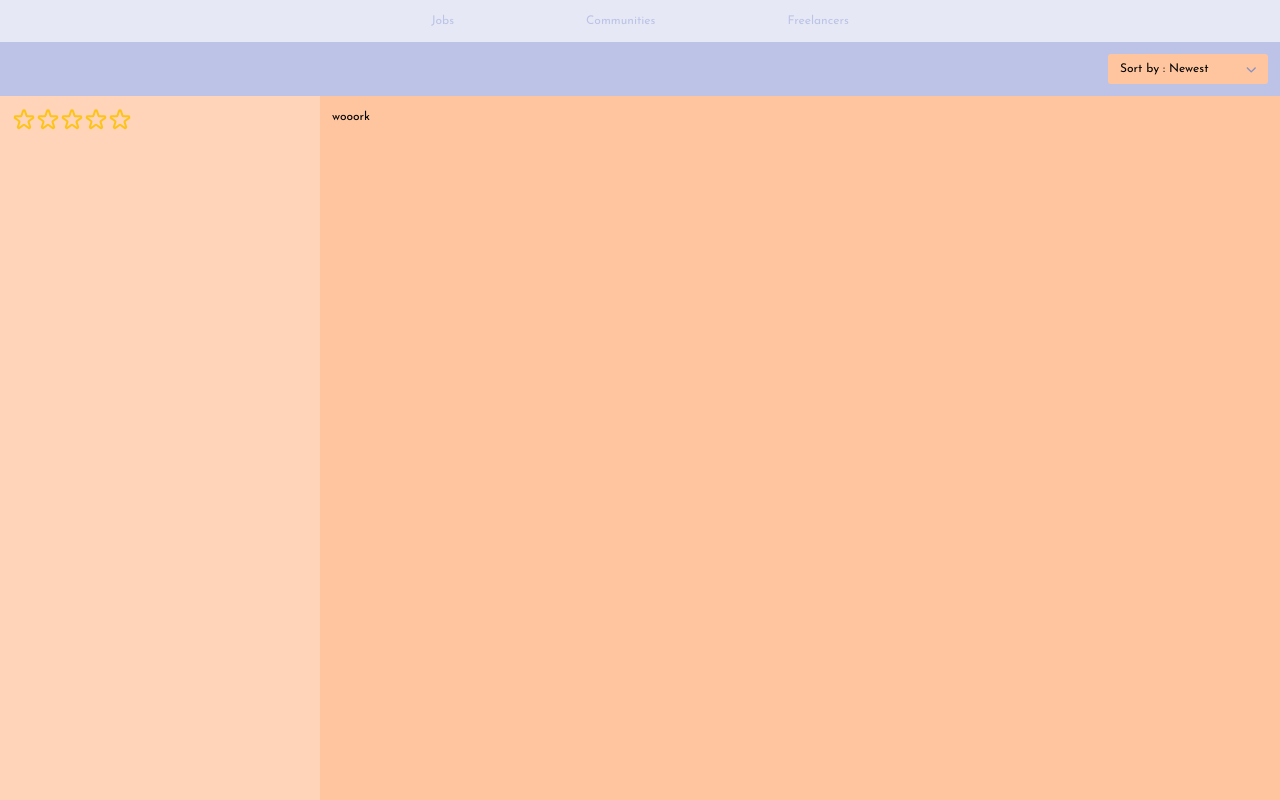
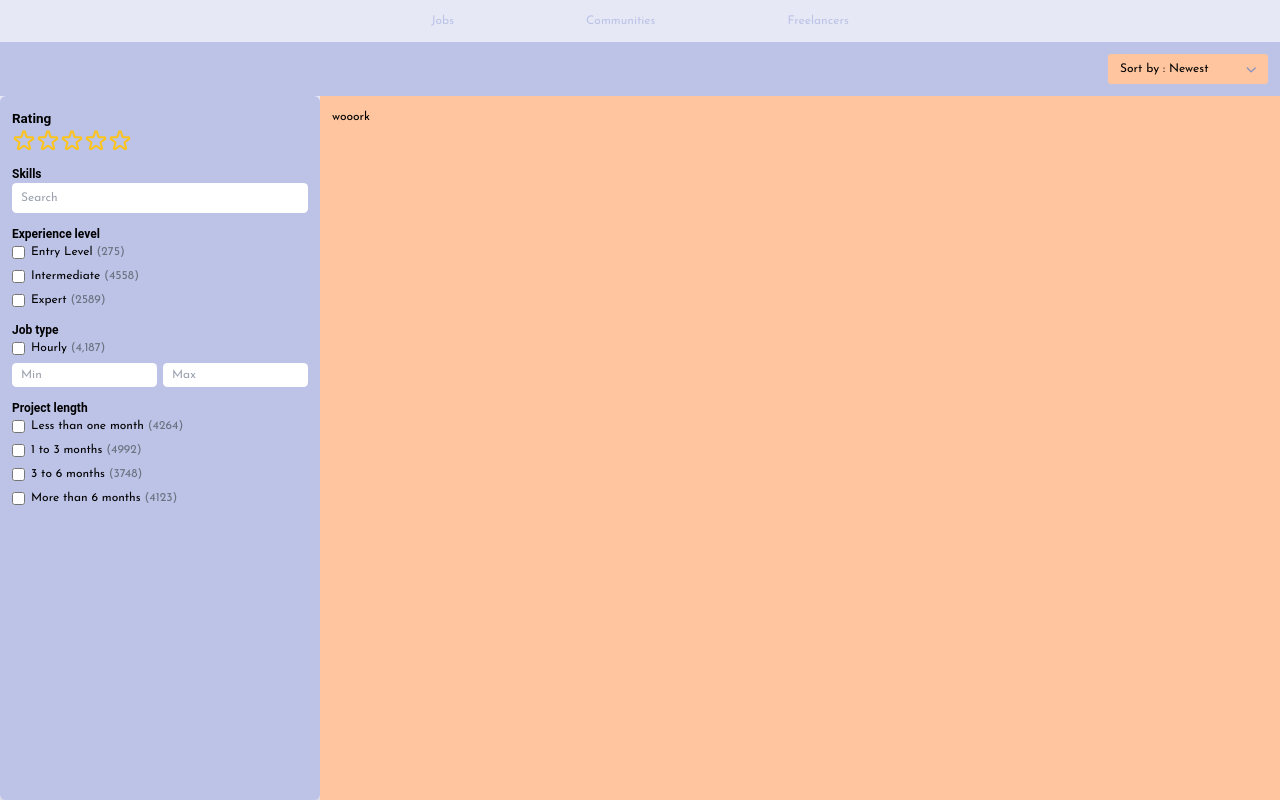
Before and after one commit to taskiesss/frontend, a Next.js app: page /home in a window 1280 px wide. Built offline with nearby package versions, Linux system fonts and the light colour scheme.

Commit message:
add aside

```diff
--- a/app/home/page.tsx
+++ b/app/home/page.tsx
@@ -108,9 +108,98 @@
       </div>
 
       {/* Row 3: Aside and Section */}
-      <aside className="row-start-3 bg-[var(--button-hover-background-color)] p-4">
-        <StarRating maxRating={5} size={24} onSetRating={setUserRating} />
+      <aside className="row-start-3 bg-[var(--foreground-color)] p-4 rounded-lg shadow-md">
+        <div className="mb-4">
+          <h2 className="text-lg font-bold">Rating</h2>
+          <StarRating maxRating={5} size={24} onSetRating={setUserRating} />
+        </div>
+
+        {/* Skills Search */}
+        <div className="mb-4">
+          <h3 className="text-md font-bold">Skills</h3>
+          <input
+            type="text"
+            placeholder="Search"
+            className="w-full px-3 py-2 border border-gray-300 rounded-md focus:outline-none focus:ring-2 focus:ring-[var(--hover-color)]"
+          />
+        </div>
+
+        {/* Experience Level */}
+        <div className="mb-4">
+          <h3 className="text-md font-bold">Experience level</h3>
+          <div className="space-y-2">
+            {[
+              { label: "Entry Level", count: 275 },
+              { label: "Intermediate", count: 4558 },
+              { label: "Expert", count: 2589 },
+            ].map((exp) => (
+              <label key={exp.label} className="flex items-center space-x-2">
+                <input
+                  type="checkbox"
+                  className="form-checkbox text-[var(--btn-color)]"
+                />
+                <span>
+                  {exp.label}{" "}
+                  <span className="text-gray-500">({exp.count})</span>
+                </span>
+              </label>
+            ))}
+          </div>
+        </div>
+
+        {/* Job Type */}
+        <div className="mb-4">
+          <h3 className="text-md font-bold">Job type</h3>
+          <label className="flex items-center space-x-2">
+            <input
+              type="checkbox"
+              className="form-checkbox text-[var(--btn-color)]"
+            />
+            <span>
+              Hourly <span className="text-gray-500">(4,187)</span>
+            </span>
+          </label>
+
+          {/* Hourly Rate Input */}
+          <div className="mt-2 flex space-x-2">
+            <input
+              type="number"
+              placeholder="Min"
+              className="w-1/2 px-3 py-1 border border-gray-300 rounded-md focus:outline-none focus:ring-2 focus:ring-[var(--hover-color)]"
+            />
+            <input
+              type="number"
+              placeholder="Max"
+              className="w-1/2 px-3 py-1 border border-gray-300 rounded-md focus:outline-none focus:ring-2 focus:ring-[var(--hover-color)]"
+            />
+          </div>
+        </div>
+
+        {/* Project Length */}
+        <div className="mb-4">
+          <h3 className="text-md font-bold">Project length</h3>
+          <div className="space-y-2">
+            {[
+              { label: "Less than one month", count: 4264 },
+              { label: "1 to 3 months", count: 4992 },
+              { label: "3 to 6 months", count: 3748 },
+              { label: "More than 6 months", count: 4123 },
+            ].map((proj) => (
+              <label key={proj.label} className="flex items-center space-x-2">
+                <input
+                  type="checkbox"
+                  className="form-checkbox text-[var(--btn-color)]"
+                />
+                <span>
+                  {proj.label}{" "}
+                  <span className="text-gray-500">({proj.count})</span>
+                </span>
+              </label>
+            ))}
+          </div>
+        </div>
       </aside>
+
       <section className="row-start-3 col-start-2 bg-[var(--btn-color)] p-4">
         wooork
       </section>
```
